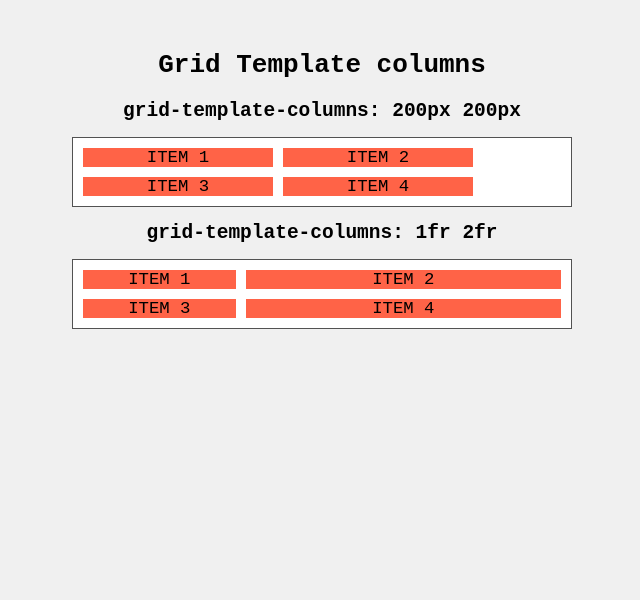
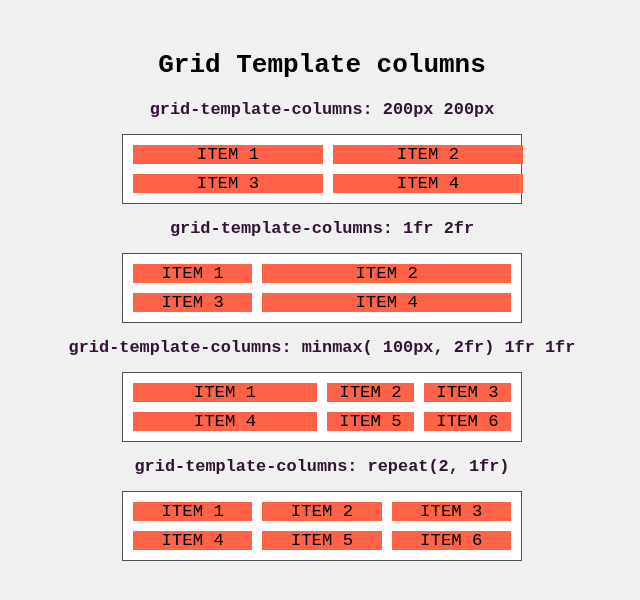
Before and after one commit to WillianOL/conhecimentos-novos, a plain HTML site: page css-gridlayout/aprendi/grid-template-columns.html in a window 1280 px wide. Shown: the whole page, without its empty margins (318-958 px from the left). Drawn offline with Linux system fonts and the light colour scheme.

Commit message:
Update grid-template-columns.html

```diff
--- a/css-gridlayout/aprendi/grid-template-columns.html
+++ b/css-gridlayout/aprendi/grid-template-columns.html
@@ -15,9 +15,17 @@
             grid-template-columns: 1fr 2fr;
         }
 
+        .template-columns-minmax{
+            grid-template-columns: minmax( 100px, 2fr) 1fr 1fr;
+        }
+
+        .template-columns-repeat{
+            grid-template-columns: repeat( 3, 1fr);
+        }
+
         .gridConteiner{
             display: grid;
-            width: 500px;
+            width: 400px;
             margin: 15px auto;
             border: 1px solid rgb(82, 82, 82);
             background-color: white;
@@ -32,7 +40,8 @@
         }
 
         h2{
-            font-size: 1.5em;
+            font-size: 1.3em;
+            color: rgb(51, 19, 54);
         }
 
         h1{
@@ -76,5 +85,27 @@
         <div class="item">ITEM 3</div>
         <div class="item">ITEM 4</div>
     </section>
+
+    <h2>grid-template-columns: minmax( 100px, 2fr) 1fr 1fr</h2>
+    <!--Usando o minmax, defini-se um tamanho minimo e maximo para uma coluna-->
+    <section class="gridConteiner template-columns-minmax">
+        <div class="item">ITEM 1</div>
+        <div class="item">ITEM 2</div>
+        <div class="item">ITEM 3</div>
+        <div class="item">ITEM 4</div>
+        <div class="item">ITEM 5</div>
+        <div class="item">ITEM 6</div>
+    </section>
+
+    <h2>grid-template-columns: repeat(2, 1fr)</h2>
+    <!--Utilizando do repeat, pode-se criar várias colunas sem precisar estar escrevendo, basta colocar qauntas quer e a proporção-->
+    <section class="gridConteiner template-columns-repeat">
+        <div class="item">ITEM 1</div>
+        <div class="item">ITEM 2</div>
+        <div class="item">ITEM 3</div>
+        <div class="item">ITEM 4</div>
+        <div class="item">ITEM 5</div>
+        <div class="item">ITEM 6</div>
+    </section>
 </body>
 </html>
```
